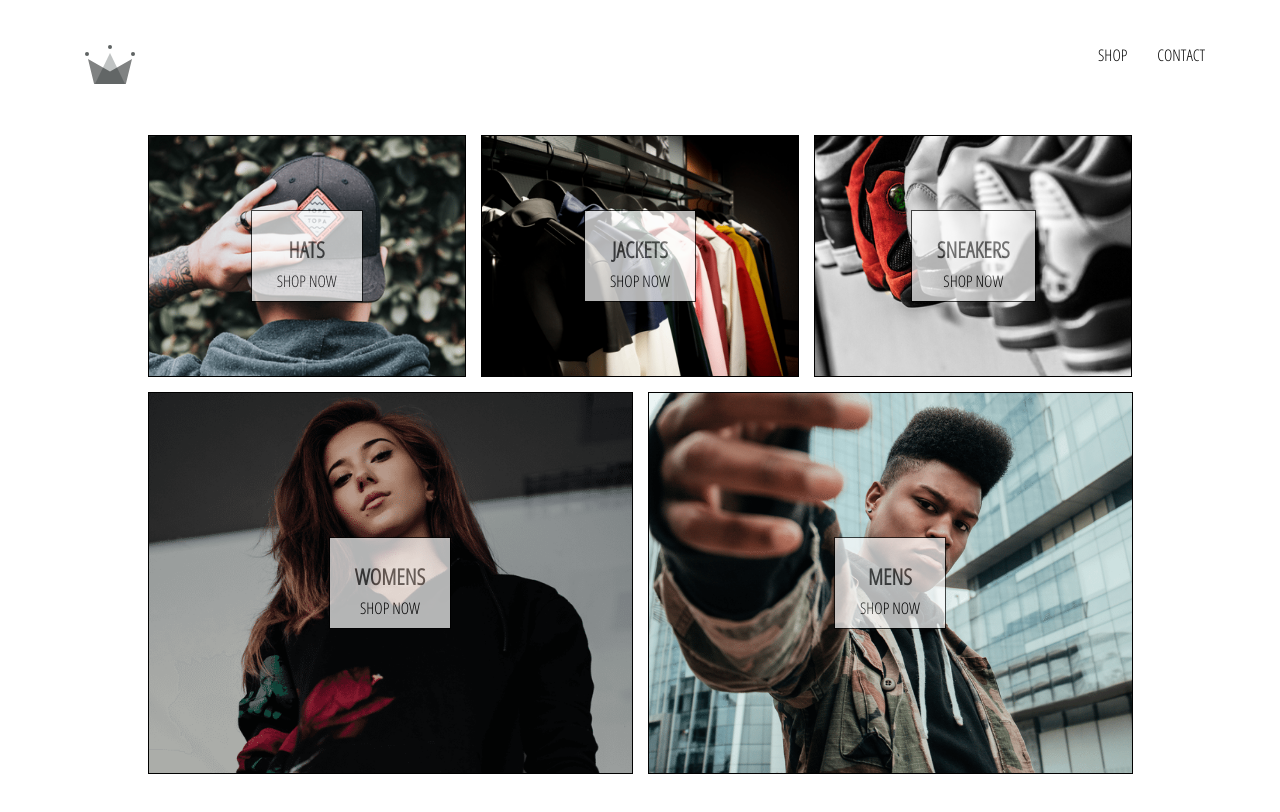
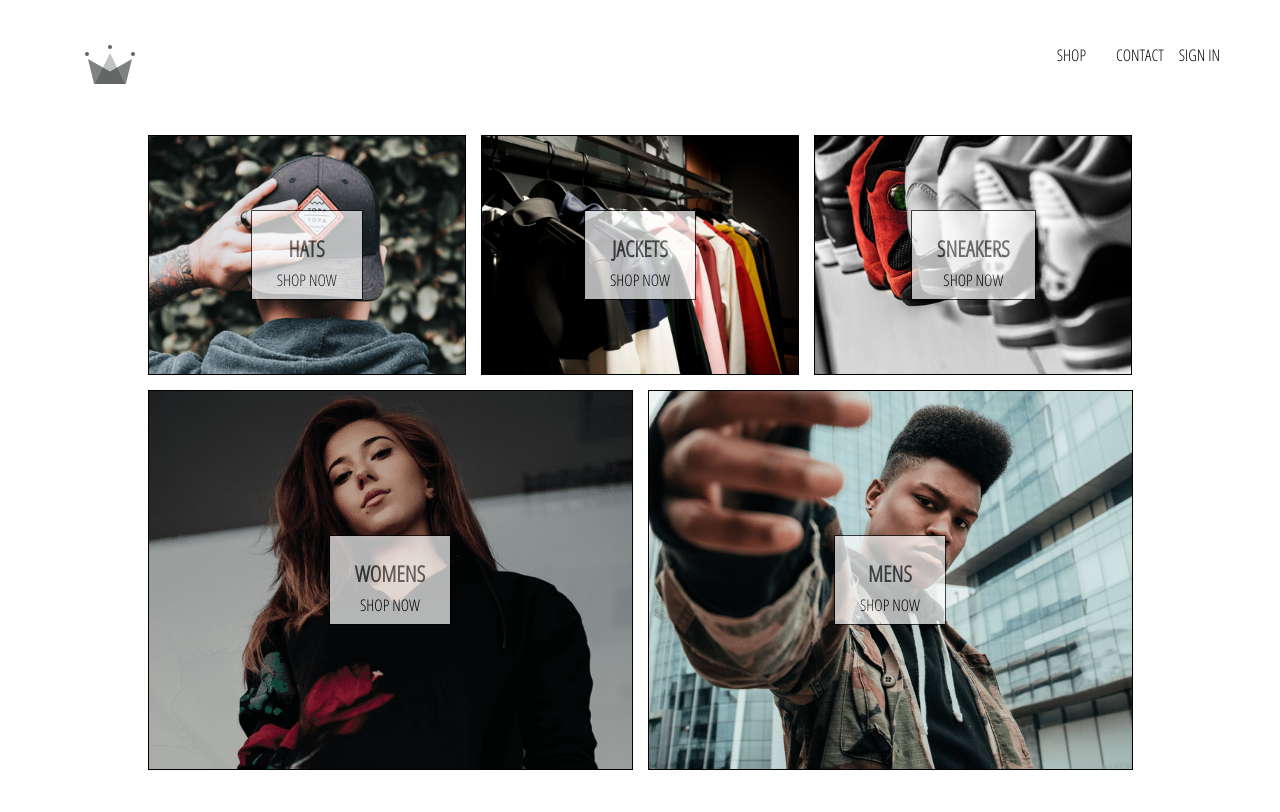
Before and after one commit to Lima-Tembe/crwn-clothing, a React (Create React App) app: page / in a window 1280 px wide. Shown: the top 812 px of the page. Built offline with nearby package versions, Linux system fonts and the light colour scheme; no server answers.

Commit message:
integrated firebase to our store, added the sign in with google component and sign out

```diff
--- a/package.json
+++ b/package.json
@@ -6,6 +6,7 @@
     "@testing-library/jest-dom": "^4.2.4",
     "@testing-library/react": "^9.5.0",
     "@testing-library/user-event": "^7.2.1",
+    "firebase": "^7.19.1",
     "node-sass": "^4.14.1",
     "react": "^16.13.1",
     "react-dom": "^16.13.1",
--- a/src/App.css
+++ b/src/App.css
@@ -7,3 +7,7 @@ a {
   text-decoration: none;
   color: black;
 }
+
+* {
+  box-sizing: border-box;
+}
--- a/src/App.js
+++ b/src/App.js
@@ -1,20 +1,48 @@
 import React from "react";
 import { Switch, Route } from "react-router-dom";
-import "./App.css";
 import HomePage from "./pages/homepage/homepage.component";
 import ShopPage from "./pages/shop/shop.component";
+import SignInAndSignUpPage from "./pages/sign-in-and-sign-up/sign-in-and-sign-up.component";
 import Header from "./components/header/header.component";
 
-function App() {
+import { auth } from "./firebase/firebase.utils";
+
+import "./App.css";
+
+class App extends React.Component {
+  constructor() {
+    super();
+
+    this.state = {
+      currentUser: null,
+    };
+  }
+
+  unsubscribeFromAuth = null;
+
+  componentDidMount() {
+    this.unsubscribeFromAuth = auth.onAuthStateChanged((user) => {
+      this.setState({ currentUser: user });
+      console.log(user);
+    });
+  }
+
+  componentWillUnmount() {
+    this.unsubscribeFromAuth();
+  }
+
+  render() {
     return (
       <div>
-      <Header />
+        <Header currentUser={this.state.currentUser} />
         <Switch>
           <Route exact path="/" component={HomePage} />
           <Route path="/shop" component={ShopPage} />
+          <Route path="/signin" component={SignInAndSignUpPage} />
         </Switch>
       </div>
     );
   }
+}
 
 export default App;
--- a/src/components/header/header.component.jsx
+++ b/src/components/header/header.component.jsx
@@ -1,9 +1,12 @@
 import React from "react";
 import { Link } from "react-router-dom";
+
+import { auth } from "../../firebase/firebase.utils";
+
 import { ReactComponent as Logo } from "../../assets/crown.svg";
 import "./header.styles.scss";
 
-const Header = () => (
+const Header = ({ currentUser }) => (
   <div className="header">
     <Link className="logo-container" to="/">
       <Logo />
@@ -15,6 +18,13 @@ const Header = () => (
       <Link className="option" to="/contact">
         CONTACT
       </Link>
+      {currentUser ? (
+        <div className="option" onClick={() => auth.signOut()}>
+          SIGN OUT
+        </div>
+      ) : (
+        <Link to="/signin">SIGN IN</Link>
+      )}
     </div>
   </div>
 );
--- a/src/components/header/header.styles.scss
+++ b/src/components/header/header.styles.scss
@@ -20,6 +20,7 @@
 
     .option {
       padding: 10px 15px;
+      cursor: pointer;
     }
   }
 }
```
Also changed, not shown: 1 other file (tests, documents, lock files or other folders). Lines whose indentation alone changed are shown as unchanged.
